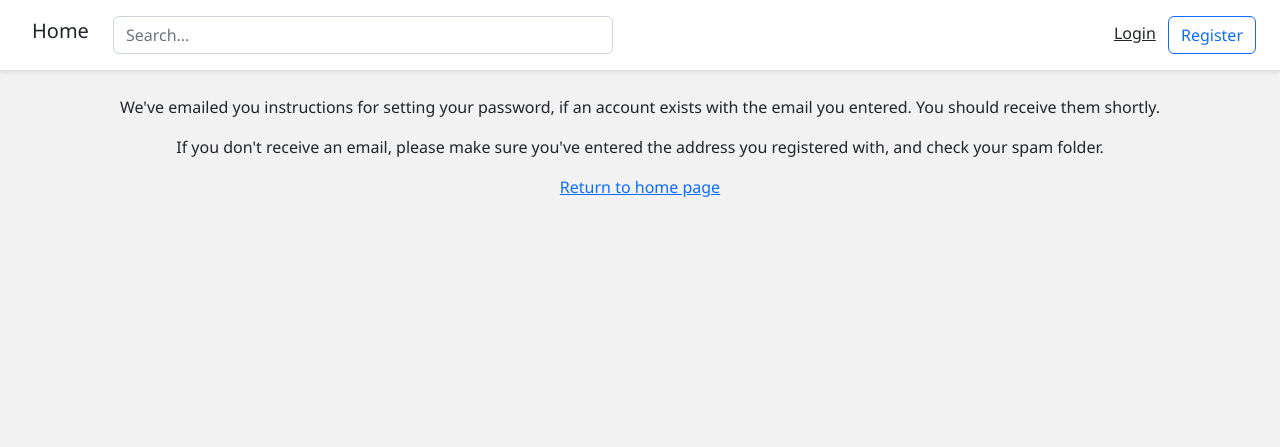
After one commit to serozhenka/chat_project, a Django app: page /password_reset/done/ in a window 1280 px wide. The commit adds this page. Shown: the top 447 px of the page. Run offline with Django 3.2, Linux system fonts and the light colour scheme.

Commit message:
added: reset password functionality

```diff
--- a/config/settings.py
+++ b/config/settings.py
@@ -11,6 +11,8 @@ https://docs.djangoproject.com/en/3.2/ref/settings/
 """
 
 from pathlib import Path
+
+import django.core.mail.backends.console
 from decouple import config
 
 # Build paths inside the project like this: BASE_DIR / 'subdir'.
@@ -25,6 +27,9 @@ SECRET_KEY = config('SECRET_KEY')
 
 # SECURITY WARNING: don't run with debug turned on in production!
 DEBUG = True
+
+if DEBUG:
+    EMAIL_BACKEND = 'django.core.mail.backends.console.EmailBackend'
 
 ALLOWED_HOSTS = []
 
--- a/config/urls.py
+++ b/config/urls.py
@@ -2,6 +2,8 @@ from django.contrib import admin
 from django.urls import path
 from django.conf import settings
 from django.conf.urls.static import static
+from django.contrib.auth import views as AuthenticationViews
+
 from home.views import home_page
 from users import views as auth_views
 
@@ -12,6 +14,27 @@ urlpatterns = [
     path('register/', auth_views.register_page, name='register'),
     path('login/', auth_views.login_page, name='login'),
     path('logout/', auth_views.logout_page, name='logout'),
+
+    path('password_change/done/', AuthenticationViews.PasswordChangeDoneView.as_view(
+        template_name='password_reset/password_change_done.html'),
+        name='password_change_done'),
+
+    path('password_change/', AuthenticationViews.PasswordChangeView.as_view(
+        template_name='password_reset/password_change.html'),
+        name='password_change'),
+
+    path('password_reset/done/', AuthenticationViews.PasswordResetCompleteView.as_view(
+        template_name='password_reset/password_reset_done.html'),
+        name='password_reset_done'),
+
+    path('reset/<uidb64>/<token>/', AuthenticationViews.PasswordResetConfirmView.as_view(),
+         name='password_reset_confirm'),
+
+    path('password_reset/', AuthenticationViews.PasswordResetView.as_view(template_name='password_reset/password_reset_form.html'), name='password_reset'),
+
+    path('reset/done/', AuthenticationViews.PasswordResetCompleteView.as_view(
+        template_name='password_reset/password_reset_complete.html'),
+        name='password_reset_complete'),
 ]
 
 if settings.DEBUG:
--- a/static/styles/style.css
+++ b/static/styles/style.css
@@ -156,9 +156,6 @@ body {
     border-bottom-right-radius: 0;
     border-bottom-left-radius: 0;
 }
-.h3{
-    text-align: center;
-}
 
 /* end of password reset */
 
--- /dev/null
+++ b/templates/password_reset/password_reset_done.html
@@ -0,0 +1,20 @@
+{% extends 'base.html' %}
+
+{% block content %}
+
+<div class="container">
+
+	<div class="d-flex flex-column">
+		  <p class="m-auto p-2">
+		    We've emailed you instructions for setting your password, if an account exists with the email you entered.
+		    You should receive them shortly.
+		  </p>
+		  <p class="m-auto p-2">
+		    If you don't receive an email, please make sure you've entered the address you registered with,
+		    and check your spam folder.
+		  </p>
+		  <p class="m-auto p-2"><a href="{% url 'home' %}">Return to home page</a></p>
+	</div>
+</div>
+
+{% endblock %}
--- /dev/null
+++ b/templates/password_reset/password_reset_subject.txt
@@ -0,0 +1 @@
+Open-Chat password reset
--- a/users/templates/users/login.html
+++ b/users/templates/users/login.html
@@ -40,7 +40,7 @@
             </form>
 
 				<div class="d-flex flex-column my-4">
-					<a class="m-auto" href="">Reset password</a>
+					<a class="m-auto" href="{% url 'password_reset' %}">Reset password</a>
 				</div>
 		  </div>
 		</div>
```
Also changed, not shown: templates/password_reset/password_change.html (added, +21 -0 lines), templates/password_reset/password_change_done.html (added, +11 -0 lines), templates/password_reset/password_reset_complete.html (added, +12 -0 lines), templates/password_reset/password_reset_email.html (added, +12 -0 lines), templates/password_reset/password_reset_form.html (added, +14 -0 lines).
